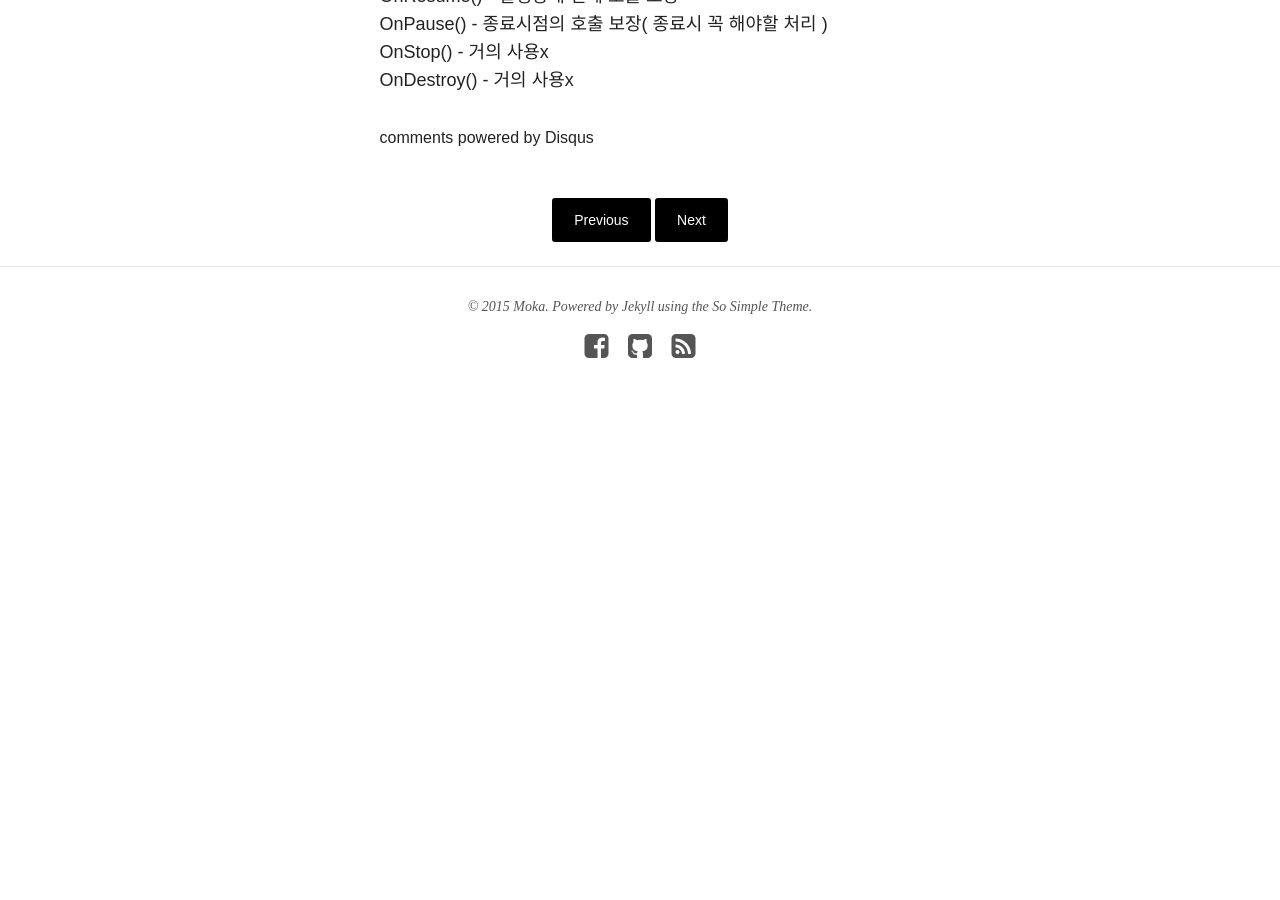
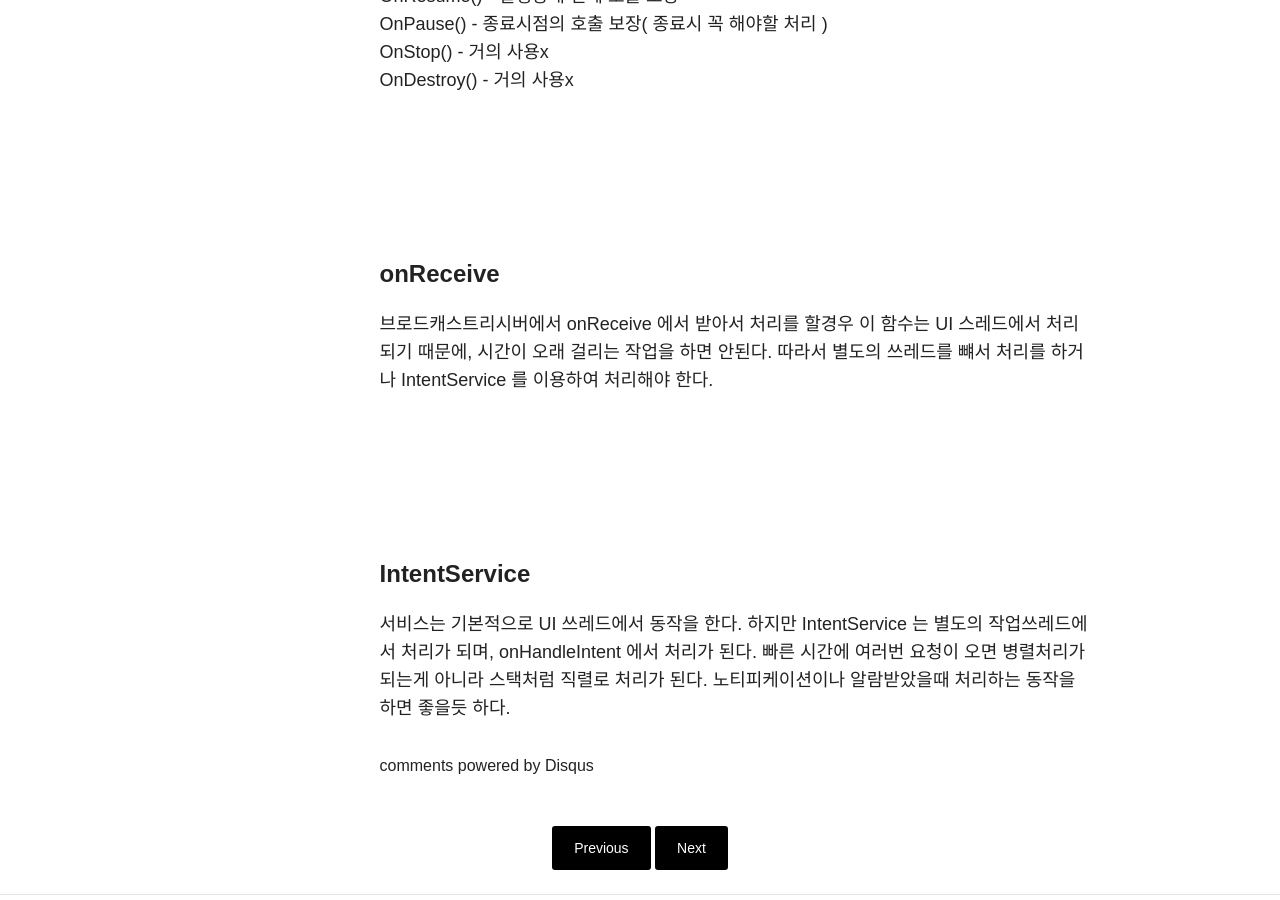
Before and after one commit to steadymoka/moka-a.github.io, a Jekyll site: the page built from _posts/android/2015-11-02-android_note_03.md, in a window 1280 px wide and 900 px high, scrolled down 809 px. Built offline with Jekyll 4.4.1, drawn with Linux system fonts in a browser that asks for light colours; nearby versions of some CDN libraries; comment, search, counter and statistics services are not loaded; before the commit the page ends 1267 px from its top, so only the background shows below that.

Commit message:
android note 3 posting ing..

```diff
--- a/_posts/android/2015-11-02-android_note_03.md
+++ b/_posts/android/2015-11-02-android_note_03.md
@@ -21,6 +21,21 @@ OnPause() - 종료시점의 호출 보장( 종료시 꼭 해야할 처리 )<br>
 OnStop() - 거의 사용x<br>
 OnDestroy() - 거의 사용x<br>
 
+<br>
+<br>
+<br>
+<br>
+#### onReceive
+브로드캐스트리시버에서 onReceive 에서 받아서 처리를 할경우 이 함수는 UI 스레드에서 처리되기 때문에, 시간이 오래 걸리는 작업을 하면 안된다. 따라서 별도의 쓰레드를 뺴서 처리를 하거나 IntentService 를 이용하여 처리해야 한다.
+
+<br>
+<br>
+<br>
+<br>
+#### IntentService
+서비스는 기본적으로 UI 쓰레드에서 동작을 한다. 하지만 IntentService 는 별도의 작업쓰레드에서 처리가 되며, onHandleIntent 에서 처리가 된다. 빠른 시간에 여러번 요청이 오면 병렬처리가 되는게 아니라 스택처럼 직렬로 처리가 된다.
+노티피케이션이나 알람받았을때 처리하는 동작을 하면 좋을듯 하다.
+
 <!-- #####  -->
 
 {% highlight java %}
```
Also changed, not shown: _posts/android/2015-11-03-effective-android-03 복사본.md (added, +130 -0 lines).
